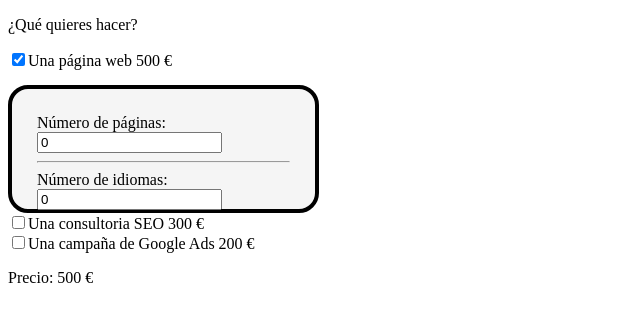
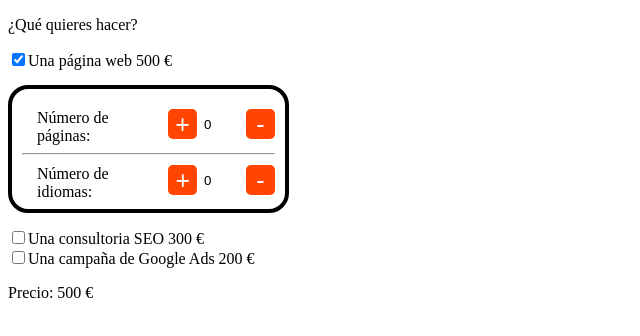
Before and after one commit to ursulacubilla/sprint7, a React (Create React App) app: page / in a window 1280 px wide. Both pictures are taken after a click on the checkbox 18 px from the left and 59 px from the top of the page. Shown: the top 336 px of the page, without its empty margins (0-640 px from the left). Built offline with nearby package versions, Linux system fonts and the light colour scheme.

Commit message:
Ejercicio3

```diff
--- a/src/App.js
+++ b/src/App.js
@@ -1,6 +1,6 @@
 import React, { useState } from "react";
 import { InputsCheckbox } from './Inputs';
-import { Panel } from "./styled";
+import { Panel } from "./Styled";
 import InputPanel from "./InputPanel";
 
 
@@ -55,8 +55,8 @@ function App() {
 
             {count[0] === true && id === 1 && <Panel isActive={count[0] === true}>
             <InputPanel onComenzar={(textOne, textTwo) => {
-             const perro = (textOne * textTwo) * 30;
-             setSuma(perro);
+             const multText = (textOne * textTwo) * 30;
+             setSuma(multText);
            }} />
 
             </Panel>}
@@ -66,8 +66,6 @@ function App() {
       })}
       <p>Precio: {total + suma} €</p>
 
-
-
     </div>
   );
 }
--- a/src/ButtonPanel.js
+++ b/src/ButtonPanel.js
@@ -0,0 +1,22 @@
+import React, { Fragment } from "react";
+import { Button, Input } from "./Styled";
+
+function ButtonPanel(props) {
+
+    return (
+        <Fragment>
+            <Button onClick={props.onSumar}> + </Button>
+
+            <Input
+                onChange={props.onProps}
+                value={props.value}
+            />
+
+            <Button onClick={props.onRestar}> - </Button>
+
+        </Fragment>
+
+    );
+};
+
+export default ButtonPanel;
--- a/src/InputPanel.js
+++ b/src/InputPanel.js
@@ -1,4 +1,6 @@
-import React, { useState } from "react";
+import React, { Fragment, useState } from "react";
+import ButtonPanel from "./ButtonPanel";
+import { Label } from './Styled';
 
 
 function InputPanel(props) {
@@ -6,11 +8,11 @@ function InputPanel(props) {
     const [textTwo, setTextTwo] = useState(0);
 
     function handleChangeTextOne(e) {
-        setTextOne(e.target.value);
+        setTextOne(Number(e.target.value));
     };
 
     function handleChangeTextTwo(event) {
-        setTextTwo(event.target.value);
+        setTextTwo(Number(event.target.value));
     };
 
     function onComenzarPropsOne(e) {
@@ -23,31 +25,54 @@ function InputPanel(props) {
         handleChangeTextTwo(event);
     };
 
+    function onSumar() {
+        props.onComenzar(textOne + 1, textTwo);
+        setTextOne(textOne + 1);
+    };
+
+    function onRestar() {
+        props.onComenzar(textOne - 1, textTwo)
+        setTextOne(textOne - 1);
+    };
+
+    function onSumarTwo() {
+        props.onComenzar(textTwo + 1, textOne)
+        setTextTwo(textTwo + 1);
+    };
+
+    function onRestarTwo() {
+        props.onComenzar(textTwo - 1, textOne)
+        setTextTwo(textTwo - 1);
+    };
+
+
     return (
-        <div>
-            <label className="input-panel-check">
+        <Fragment>
+            <Label >
                 Número de páginas:
-                <input
+
+                <ButtonPanel onProps={onComenzarPropsOne}
                     value={textOne}
-                    id="input-panel-one"
-                    type="text"
-                    onChange={onComenzarPropsOne}
-                />
-            </label>
+                    onSumar={onSumar}
+                    onRestar={onRestar}
+                    />
+
+            </Label>
 
             <hr />
 
-            <label className="input-panel-check">
+            <Label>
                 Número de idiomas:
-            </label>
-            <input
+
+            <ButtonPanel onProps={onComenzarPropsTwo}
                 value={textTwo}
-                id="input-panel-two"
-                type="text"
-                onChange={onComenzarPropsTwo}
-            />
+                onSumar={onSumarTwo}
+                onRestar={onRestarTwo}
+                />
 
-        </div>
+            </Label>
+
+        </Fragment>
     );
 };
 
--- a/src/styled.js
+++ b/src/styled.js
@@ -1,15 +1,35 @@
-// Para ello, es necesario definir un styled-component llamado Panel que será visible cuando el cliente/a seleccione que desea hacer una página web.
-
-// Dentro de este componente, el cliente/a podrá seleccionar el número de páginas y el número de idiomas de la web que desea realizar.
-
 import styled from 'styled-components';
 
 export const Panel = styled.div`
 width:20%;
-height: 70px;
+height: 100px;
 border: 4px solid black;
 margin-top: 15px;
-padding: 25px;
+margin-bottom: 15px;
+padding: 10px;
 border-radius: 20px;
-background: WhiteSmoke;
 `;
+
+export const Label = styled.label`
+    margin-top: 10px;
+    margin-left: 15px;
+    display: flex;
+`;
+
+export const Button = styled.button`
+    background-color: OrangeRed;
+    border-radius: 5px;
+    border: none;
+    width: 30px;
+    height: 30px;
+    color: white;
+    font-size: 25px;
+    margin-left: 10px;
+`;
+
+export const Input = styled.input`
+    width: 30px;
+    height: 28px;
+    border: none;
+    margin-left: 5px;
+`;
```
